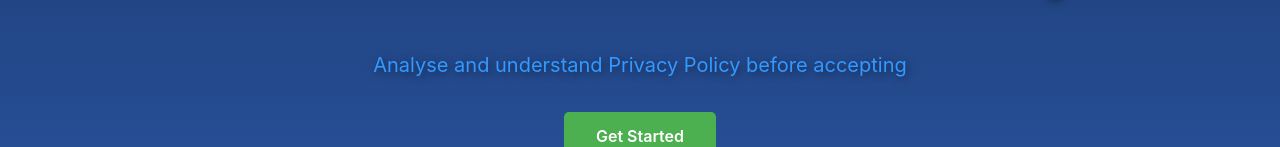
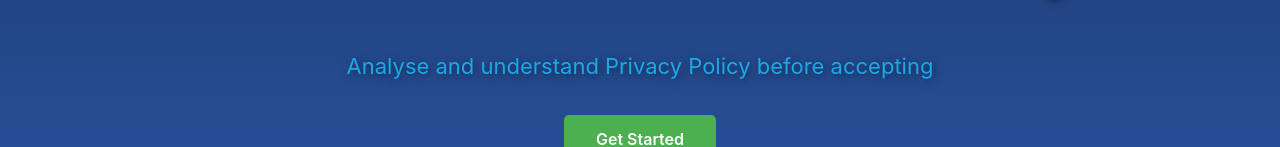
Before and after one commit to ShivanshCoding36/Privofy, a React (Create React App) app: page / in a window 1280 px wide. Shown: the part 239-386 px from the top of the page. Built offline with nearby package versions, Linux system fonts and the light colour scheme; no server answers.

Commit message:
Update Home.css

```diff
--- a/src/styles/Home.css
+++ b/src/styles/Home.css
@@ -44,8 +44,9 @@
   font-size: 1.25rem;
   margin-bottom: 2rem;
   opacity: 1;
-  color: #3399ff;
+  color: #1ba8e8;
   text-shadow: 2px 2px 8px rgba(0, 0, 0, 0.5);
+  font-size: 22px;
 }
 .hero-buttons {
   display: flex;
```
